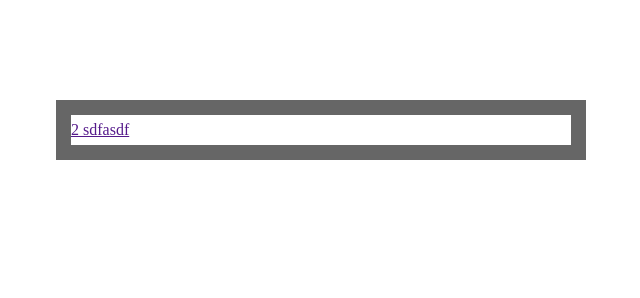
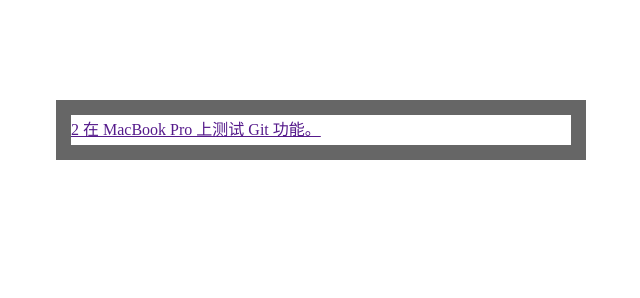
Before and after one commit to jauz/js-store, a plain HTML site: page 无缝滚动参考.html in a window 1280 px wide. Shown: the whole page, without its empty margins (319-959 px from the left). Drawn offline with Linux system fonts and the light colour scheme.

Commit message:
Git test

```diff
--- a/无缝滚动参考.html
+++ b/无缝滚动参考.html
@@ -27,7 +27,7 @@
 	<div id="box">
 		<ul>
 			<li><a href="" title="">1 浏览器中任何分辨率的显示屏浏览器中处于水平居中和上下垂直居中</a></li>
-			<li><a href="" title="">2 sdfasdf</a></li>
+			<li><a href="" title="">2 在 MacBook Pro 上测试 Git 功能。</a></li>
 			<li><a href="" title="">3 浏览器中任何分辨率的显示屏浏览器中处于水平居中和上下垂直居中</a></li>
 			<li><a href="" title="">4 浏览器中任何分辨率的显示屏浏览器中处于水平居中和上下垂直居中</a></li>
 			<li><a href="" title="">5 浏览器中任何分辨率的显示屏浏览器中处于水平居中和上下垂直居中</a></li>
```
